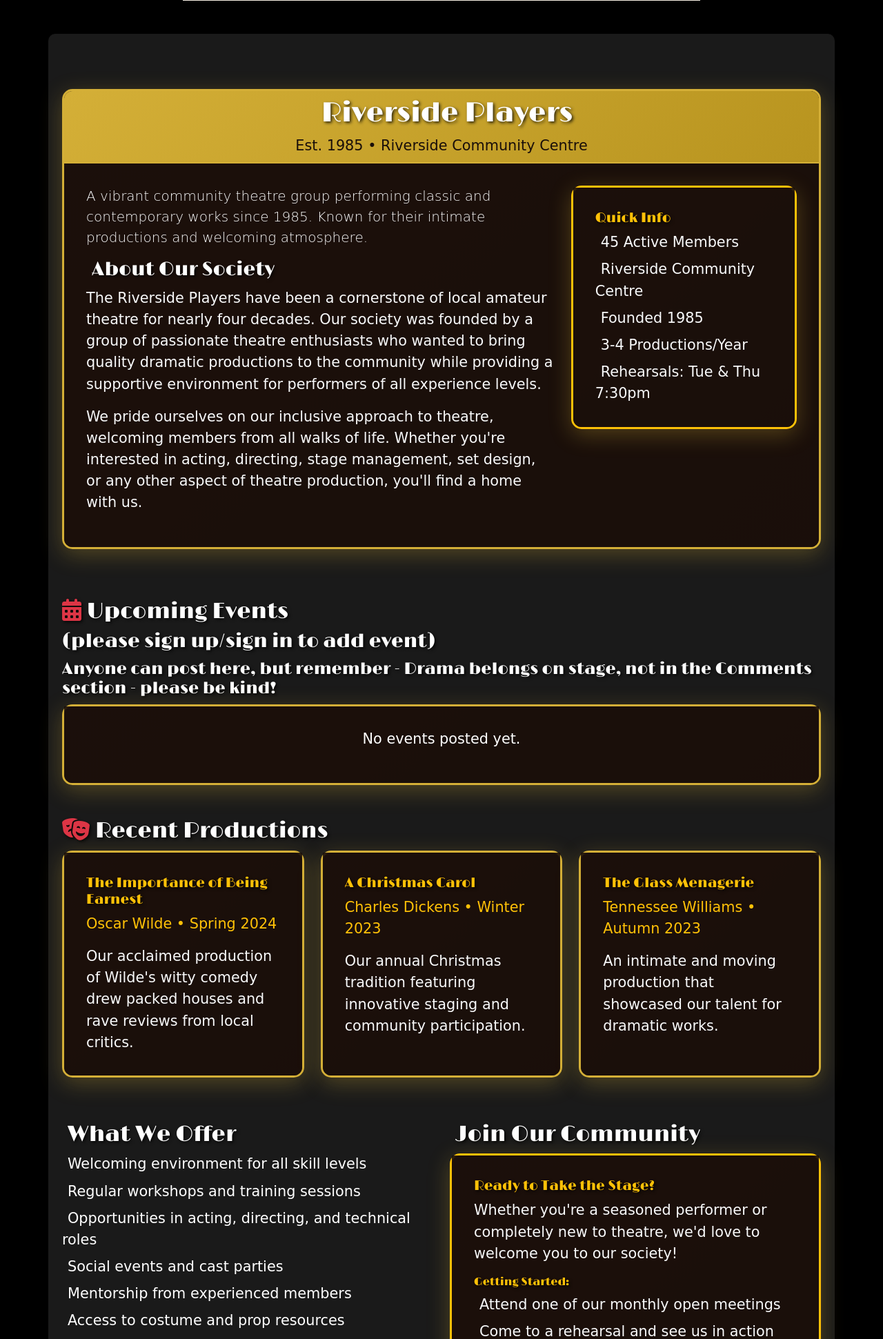
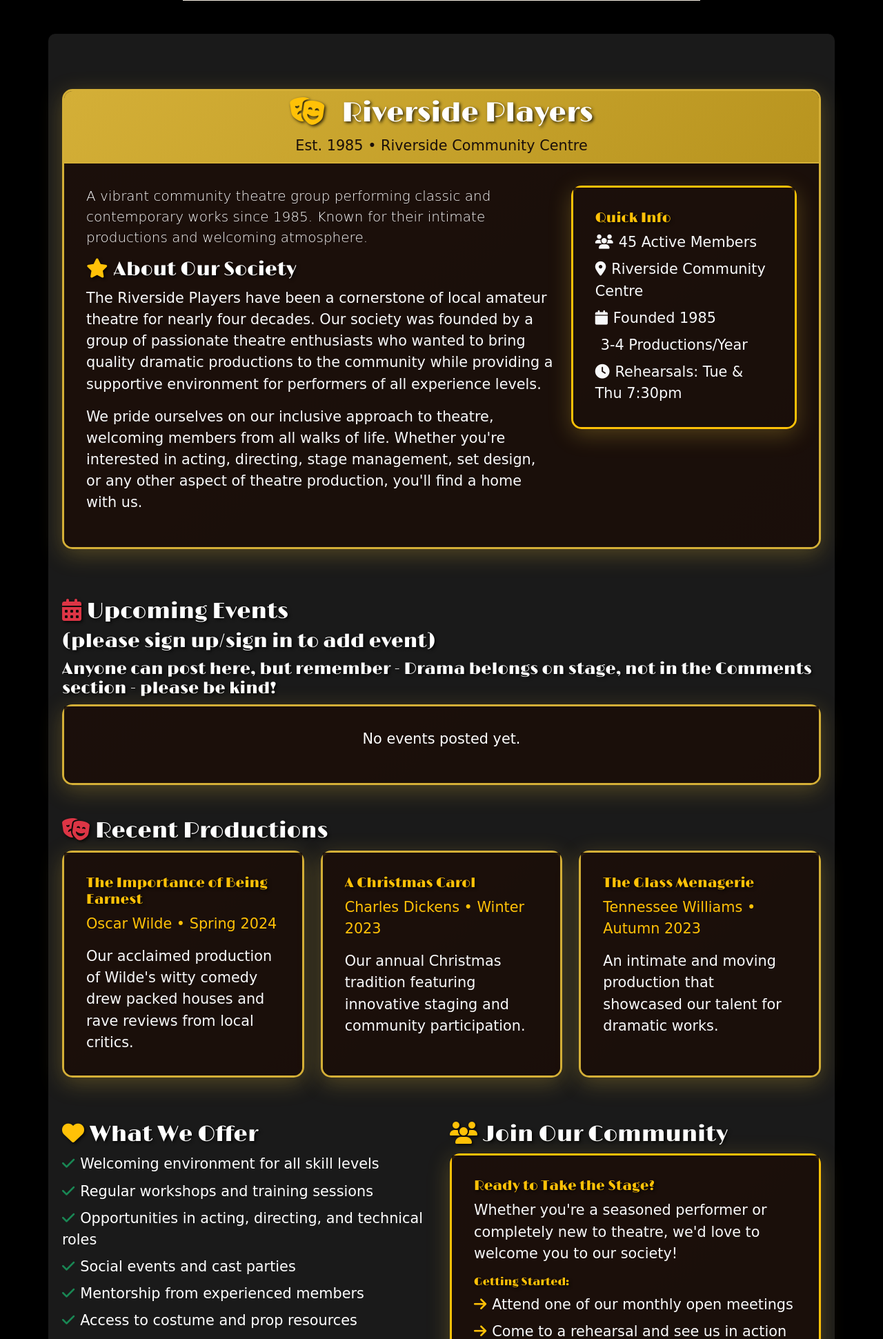
Before and after one commit to AndreaFitz/Capstone-Tada, a Django app: page /society/riverside-players/ in a window 1280 px wide. Shown: the part 555-2496 px from the top of the page at 69% size. Run offline with Django 5.2, Linux system fonts and the light colour scheme; data that the repository does not hold is empty; some web fonts are replaced.

Commit message:
amend icons on Riverside page

```diff
--- a/blog/templates/blog/metropolitan_drama.html
+++ b/blog/templates/blog/metropolitan_drama.html
@@ -378,7 +378,7 @@
       <div class="row mb-5">
         <div class="col-12">
           <h2><i class="fas fa-question-circle me-2 text-danger" aria-hidden="true"></i>Questions & Answers</h2>
-
+          <h3>Please sign up/sign in to ask a question</h3>
           <!-- Add New Question Form (Only for logged in users) -->
           {% if user.is_authenticated %}
           <div class="card mb-4">
--- a/blog/templates/blog/riverside_players.html
+++ b/blog/templates/blog/riverside_players.html
@@ -117,7 +117,7 @@
           <div class="card mb-4">
             <div class="card-header text-center">
               <h1 class="mb-0">
-                <i class="fatheater-masks me-3 text-warning" aria-hidden="true"></i>
+                <i class="fas fa-theater-masks me-3 text-warning" aria-hidden="true"></i>
                 Riverside Players
               </h1>
               <p class="mb-0 mt-2">Est. 1985 • Riverside Community Centre</p>
@@ -127,7 +127,7 @@
                 <div class="col-md-8">
                   <p class="lead">A vibrant community theatre group performing classic and contemporary works since 1985. Known for their intimate productions and welcoming atmosphere.</p>
 
-                  <h3><i class="fastar me-2 text-warning" aria-hidden="true"></i>About Our Society</h3>
+                  <h3><i class="fas fa-star me-2 text-warning" aria-hidden="true"></i>About Our Society</h3>
                   <p>The Riverside Players have been a cornerstone of local amateur theatre for nearly four decades. Our society was founded by a group of passionate theatre enthusiasts who wanted to bring quality dramatic productions to the community while providing a supportive environment for performers of all experience levels.</p>
 
                   <p>We pride ourselves on our inclusive approach to theatre, welcoming members from all walks of life. Whether you're interested in acting, directing, stage management, set design, or any other aspect of theatre production, you'll find a home with us.</p>
@@ -137,11 +137,11 @@
                   <div class="card bg-dark border-warning">
                     <div class="card-body">
                       <h5 class="card-title text-warning">Quick Info</h5>
-                      <p class="mb-2"><i class="fausers me-2" aria-hidden="true"></i>45 Active Members</p>
-                      <p class="mb-2"><i class="famap-marker-alt me-2" aria-hidden="true"></i>Riverside Community Centre</p>
-                      <p class="mb-2"><i class="facalendar me-2" aria-hidden="true"></i>Founded 1985</p>
-                      <p class="mb-2"><i class="fadrama me-2" aria-hidden="true"></i>3-4 Productions/Year</p>
-                      <p class="mb-0"><i class="faclock me-2" aria-hidden="true"></i>Rehearsals: Tue & Thu 7:30pm</p>
+                      <p class="mb-2"><i class="fas fa-users me-2" aria-hidden="true"></i>45 Active Members</p>
+                      <p class="mb-2"><i class="fas fa-map-marker-alt me-2" aria-hidden="true"></i>Riverside Community Centre</p>
+                      <p class="mb-2"><i class="fas fa-calendar me-2" aria-hidden="true"></i>Founded 1985</p>
+                      <p class="mb-2"><i class="fas fa-drama me-2" aria-hidden="true"></i>3-4 Productions/Year</p>
+                      <p class="mb-0"><i class="fas fa-clock me-2" aria-hidden="true"></i>Rehearsals: Tue & Thu 7:30pm</p>
                     </div>
                   </div>
                 </div>
@@ -160,7 +160,7 @@
           {% if user.is_authenticated %}
           <div class="card mb-3">
             <div class="card-body">
-              <h6 class="card-title"><i class="faplus me-1" aria-hidden="true"></i>Add New Event</h6>
+              <h6 class="card-title"><i class="fas fa-plus me-1" aria-hidden="true"></i>Add New Event</h6>
               <form method="post" enctype="multipart/form-data">
                 {% csrf_token %}
                 <input type="hidden" name="event_form" value="1">
@@ -181,19 +181,19 @@
                 <div class="row mb-2">
                   <div class="col-6">
                     <label for="{{ event_form.photo.id_for_label }}" class="form-label">
-                      <i class="facamera me-1" aria-hidden="true"></i>Event Photo
+                      <i class="fas fa-camera me-1" aria-hidden="true"></i>Event Photo
                     </label>
                     {{ event_form.photo }}
                   </div>
                   <div class="col-6">
                     <label for="{{ event_form.poster.id_for_label }}" class="form-label">
-                      <i class="faimage me-1" aria-hidden="true"></i>Event Poster
+                      <i class="fas fa-image me-1" aria-hidden="true"></i>Event Poster
                     </label>
                     {{ event_form.poster }}
                   </div>
                 </div>
                 <button type="submit" class="btn btn-warning btn-sm">
-                  <i class="faplus me-1" aria-hidden="true"></i>Add Event
+                  <i class="fas fa-plus me-1" aria-hidden="true"></i>Add Event
                 </button>
               </form>
             </div>
@@ -207,8 +207,8 @@
               <div class="d-flex justify-content-between align-items-start">
                 <div class="flex-grow-1">
                   <h5 class="card-title text-warning">{{ event.title }}</h5>
-                  <p class="card-text"><i class="facalendar me-1" aria-hidden="true"></i> {{ event.date|date:"F j, Y g:i A" }}</p>
-                  <p class="card-text"><i class="famap-marker-alt me-1" aria-hidden="true"></i> {{ event.location }}</p>
+                  <p class="card-text"><i class="fas fa-calendar me-1" aria-hidden="true"></i> {{ event.date|date:"F j, Y g:i A" }}</p>
+                  <p class="card-text"><i class="fas fa-map-marker-alt me-1" aria-hidden="true"></i> {{ event.location }}</p>
                   <p class="card-text">{{ event.description }}</p>
 
                   <!-- Display uploaded images -->
@@ -216,13 +216,13 @@
                   <div class="row mt-3">
                     {% if event.photo %}
                     <div class="col-md-6 mb-2">
-                      <p class="small text-warning mb-1"><i class="facamera me-1" aria-hidden="true"></i>Event Photo:</p>
+                      <p class="small text-warning mb-1"><i class="fas fa-camera me-1" aria-hidden="true"></i>Event Photo:</p>
                       <img src="{{ event.photo.url }}" class="img-fluid rounded shadow-sm" alt="Event Photo" style="max-height: 200px;">
                     </div>
                     {% endif %}
                     {% if event.poster %}
                     <div class="col-md-6 mb-2">
-                      <p class="small text-warning mb-1"><i class="faimage me-1" aria-hidden="true"></i>Event Poster:</p>
+                      <p class="small text-warning mb-1"><i class="fas fa-image me-1" aria-hidden="true"></i>Event Poster:</p>
                       <img src="{{ event.poster.url }}" class="img-fluid rounded shadow-sm" alt="Event Poster" style="max-height: 200px;">
                     </div>
                     {% endif %}
@@ -340,18 +340,18 @@
       <!-- What We Offer Section -->
       <div class="row mb-5">
         <div class="col-md-6">
-          <h2><i class="faheart me-2 text-warning" aria-hidden="true"></i>What We Offer</h2>
+          <h2><i class="fas fa-heart me-2 text-warning" aria-hidden="true"></i>What We Offer</h2>
           <ul class="list-unstyled">
-            <li class="mb-2"><i class="facheck text-success me-2" aria-hidden="true"></i>Welcoming environment for all skill levels</li>
-            <li class="mb-2"><i class="facheck text-success me-2" aria-hidden="true"></i>Regular workshops and training sessions</li>
-            <li class="mb-2"><i class="facheck text-success me-2" aria-hidden="true"></i>Opportunities in acting, directing, and technical roles</li>
-            <li class="mb-2"><i class="facheck text-success me-2" aria-hidden="true"></i>Social events and cast parties</li>
-            <li class="mb-2"><i class="facheck text-success me-2" aria-hidden="true"></i>Mentorship from experienced members</li>
-            <li class="mb-2"><i class="facheck text-success me-2" aria-hidden="true"></i>Access to costume and prop resources</li>
+            <li class="mb-2"><i class="fas fa-check text-success me-2" aria-hidden="true"></i>Welcoming environment for all skill levels</li>
+            <li class="mb-2"><i class="fas fa-check text-success me-2" aria-hidden="true"></i>Regular workshops and training sessions</li>
+            <li class="mb-2"><i class="fas fa-check text-success me-2" aria-hidden="true"></i>Opportunities in acting, directing, and technical roles</li>
+            <li class="mb-2"><i class="fas fa-check text-success me-2" aria-hidden="true"></i>Social events and cast parties</li>
+            <li class="mb-2"><i class="fas fa-check text-success me-2" aria-hidden="true"></i>Mentorship from experienced members</li>
+            <li class="mb-2"><i class="fas fa-check text-success me-2" aria-hidden="true"></i>Access to costume and prop resources</li>
           </ul>
         </div>
         <div class="col-md-6">
-          <h2><i class="fausers me-2 text-warning" aria-hidden="true"></i>Join Our Community</h2>
+          <h2><i class="fas fa-users me-2 text-warning" aria-hidden="true"></i>Join Our Community</h2>
           <div class="card bg-dark border-warning">
             <div class="card-body">
               <h5 class="card-title text-warning">Ready to Take the Stage?</h5>
@@ -359,16 +359,16 @@
 
               <h6 class="text-warning mt-3">Getting Started:</h6>
               <ul class="list-unstyled">
-                <li class="mb-2"><i class="faarrow-right text-warning me-2" aria-hidden="true"></i>Attend one of our monthly open meetings</li>
-                <li class="mb-2"><i class="faarrow-right text-warning me-2" aria-hidden="true"></i>Come to a rehearsal and see us in action</li>
-                <li class="mb-2"><i class="faarrow-right text-warning me-2" aria-hidden="true"></i>Get in touch via our contact form</li>
-                <li class="mb-2"><i class="faarrow-right text-warning me-2" aria-hidden="true"></i>Follow us on social media</li>
+                <li class="mb-2"><i class="fas fa-arrow-right text-warning me-2" aria-hidden="true"></i>Attend one of our monthly open meetings</li>
+                <li class="mb-2"><i class="fas fa-arrow-right text-warning me-2" aria-hidden="true"></i>Come to a rehearsal and see us in action</li>
+                <li class="mb-2"><i class="fas fa-arrow-right text-warning me-2" aria-hidden="true"></i>Get in touch via our contact form</li>
+                <li class="mb-2"><i class="fas fa-arrow-right text-warning me-2" aria-hidden="true"></i>Follow us on social media</li>
               </ul>
 
               <h6 class="text-warning mt-3">Contact Info:</h6>
-              <p class="mb-1"><i class="faenvelope me-2" aria-hidden="true"></i>contact@riversideplayers.co.uk</p>
-              <p class="mb-1"><i class="faphone me-2" aria-hidden="true"></i>01234 567890</p>
-              <p class="mb-0"><i class="faglobe me-2" aria-hidden="true"></i>www.riversideplayers.co.uk</p>
+              <p class="mb-1"><i class="fas fa-envelope me-2" aria-hidden="true"></i>contact@riversideplayers.co.uk</p>
+              <p class="mb-1"><i class="fas fa-phone me-2" aria-hidden="true"></i>01234 567890</p>
+              <p class="mb-0"><i class="fas fa-globe me-2" aria-hidden="true"></i>www.riversideplayers.co.uk</p>
             </div>
           </div>
         </div>
@@ -378,12 +378,12 @@
       <div class="row mb-5">
         <div class="col-12">
           <h2><i class="fas fa-question-circle me-2 text-danger" aria-hidden="true"></i>Questions & Answers</h2>
-
+          <h3>Please sign up/sign in to ask a question.</h3>
           <!-- Add New Question Form (Only for logged in users) -->
           {% if user.is_authenticated %}
           <div class="card mb-4">
             <div class="card-body">
-              <h6 class="card-title"><i class="faplus me-1" aria-hidden="true"></i>Ask a Question</h6>
+              <h6 class="card-title"><i class="fas fa-plus me-1" aria-hidden="true"></i>Ask a Question</h6>
               <form method="post">
                 {% csrf_token %}
                 <input type="hidden" name="question_form" value="1">
@@ -394,7 +394,7 @@
                   {{ question_form.content }}
                 </div>
                 <button type="submit" class="btn btn-warning">
-                  <i class="faquestion me-1" aria-hidden="true"></i>Post Question
+                  <i class="fas fa-question me-1" aria-hidden="true"></i>Post Question
                 </button>
               </form>
             </div>
@@ -490,20 +490,20 @@
         <div class="col-12">
           <div class="card bg-gradient" style="background: linear-gradient(135deg, rgba(212, 175, 55, 0.1), rgba(26, 15, 10, 0.2));">
             <div class="card-body text-center">
-              <h2><i class="fahandshake me-2 text-warning" aria-hidden="true"></i>Join the Riverside Players</h2>
+              <h2><i class="fas fa-handshake me-2 text-warning" aria-hidden="true"></i>Join the Riverside Players</h2>
               <p class="lead">Ready to take the stage or work behind the scenes? We'd love to have you!</p>
 
               <div class="row mt-4">
                 <div class="col-md-4">
-                  <h5><i class="faenvelope me-2 text-warning" aria-hidden="true"></i>Email</h5>
+                  <h5><i class="fas fa-envelope me-2 text-warning" aria-hidden="true"></i>Email</h5>
                   <p>info@riversideplayers.org</p>
                 </div>
                 <div class="col-md-4">
-                  <h5><i class="faphone me-2 text-warning" aria-hidden="true"></i>Phone</h5>
+                  <h5><i class="fas fa-phone me-2 text-warning" aria-hidden="true"></i>Phone</h5>
                   <p>(555) 123-4567</p>
                 </div>
                 <div class="col-md-4">
-                  <h5><i class="famap-marker-alt me-2 text-warning" aria-hidden="true"></i>Address</h5>
+                  <h5><i class="fas fa-map-marker-alt me-2 text-warning" aria-hidden="true"></i>Address</h5>
                   <p>123 Riverside Drive<br>Community Centre<br>Riverside, RC 12345</p>
                 </div>
               </div>
@@ -555,25 +555,25 @@
         <div class="modal-content bg-dark border-warning">
           <div class="modal-header border-warning">
             <h5 class="modal-title text-warning" id="logoutModalLabel">
-              <i class="fasign-out-alt me-2" aria-hidden="true"></i>Confirm Logout
+              <i class="fas fa-sign-out-alt me-2" aria-hidden="true"></i>Confirm Logout
             </h5>
             <button type="button" class="btn-close btn-close-white" data-bs-dismiss="modal" aria-label="Close"></button>
           </div>
           <div class="modal-body text-white">
             <div class="text-center">
-              <i class="fatheater-masks fa-3x text-warning mb-3" aria-hidden="true"></i>
+              <i class="fas fa-theater-masks fa-3x text-warning mb-3" aria-hidden="true"></i>
               <p class="lead">Are you sure you want to log out?</p>
-              <p class="small text-muted">You'll need to sign in again to access member features.</p>
+              <p class="small text-white">You'll need to sign in again to access member features.</p>
             </div>
           </div>
           <div class="modal-footer border-warning">
             <button type="button" class="btn btn-secondary" data-bs-dismiss="modal">
-              <i class="fatimes me-1" aria-hidden="true"></i>Cancel
+              <i class="fas fa-times me-1" aria-hidden="true"></i>Cancel
             </button>
             <form method="post" action="{% url 'logout' %}" class="d-inline">
               {% csrf_token %}
               <button type="submit" class="btn btn-warning">
-                <i class="fasign-out-alt me-1" aria-hidden="true"></i>Yes, Logout
+                <i class="fas fa-sign-out-alt me-1" aria-hidden="true"></i>Yes, Logout
               </button>
             </form>
           </div>
```
Also changed, not shown: blog/templates/blog/cats_theatre.html (+5 -5 lines).
